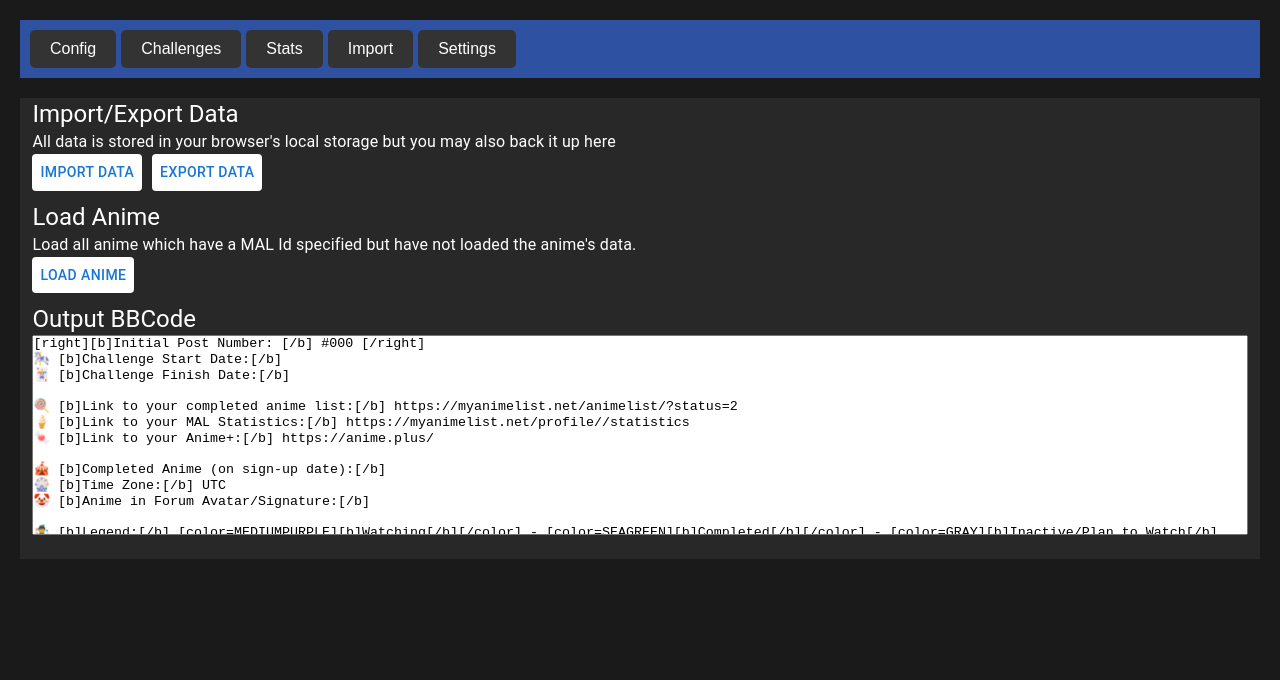
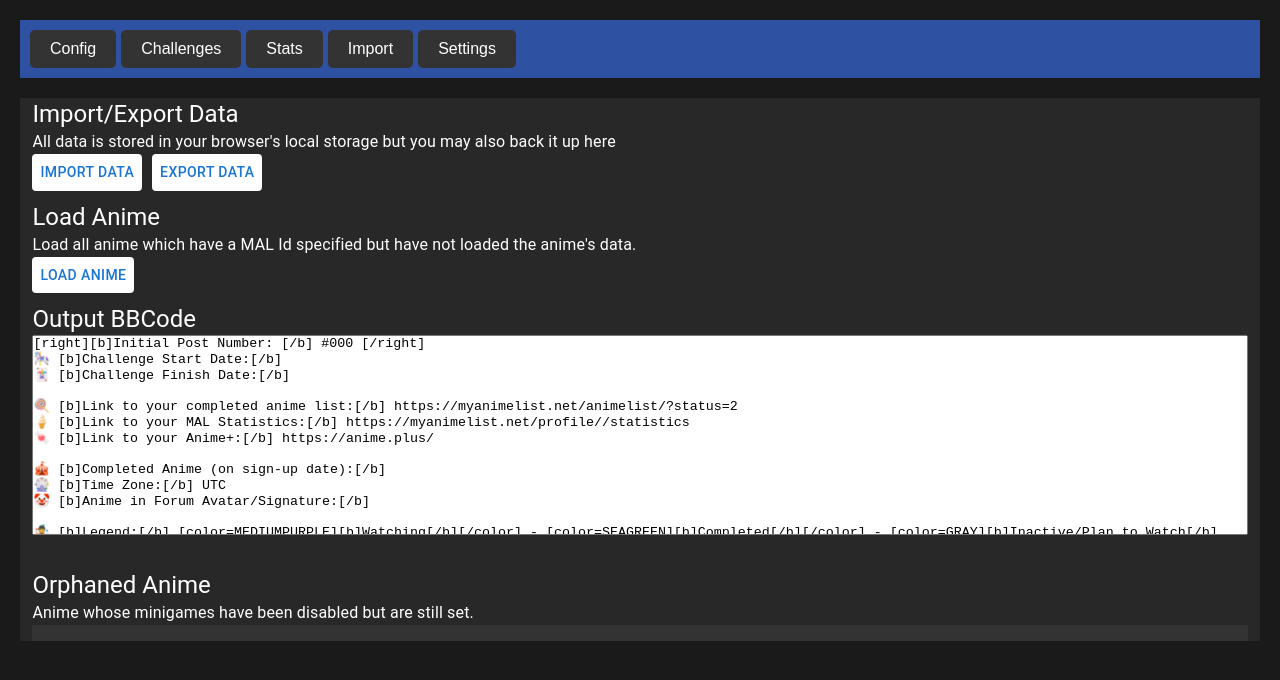
Before and after one commit to tokkumu/AWC2025, a React (Vite) app: page / in a window 1280 px wide. Both pictures are taken after a click on the element "Settings". Shown: the top 680 px of the page. Built offline with nearby package versions, Linux system fonts and the light colour scheme.

Commit message:
Add orphaned challenges section

```diff
--- a/src/pages/challenges/Minigame.tsx
+++ b/src/pages/challenges/Minigame.tsx
@@ -92,7 +92,8 @@ const Minigame = (props: MinigameProps) => {
         {props.currentMinigame}
       </Typography>
       <Typography variant="h6" color="common.white">
-        Required Challenges: {MINIGAME_DATA[props.currentMinigame].required}
+        Complete {MINIGAME_DATA[props.currentMinigame].required}/
+        {getCurrentMinigame().length} challenges
       </Typography>
       {getCurrentMinigame().map(([challengeId, c]) => (
         <Box
--- a/src/pages/challenges/data/data.ts
+++ b/src/pages/challenges/data/data.ts
@@ -164,7 +164,7 @@ export const CHALLENGE_LIST: ChallengeList = {
     description:
       '(7) Watch an anime that a 2025 AWC participant has completed for the 2025 challenge (participant must have completed anime before item is started)',
     addlInfo: [],
-    defaultExtraInfo: 'AWC ParticipantL | Item Used For: | Post Link: ',
+    defaultExtraInfo: 'AWC Participant: | Item Used For: | Post Link: ',
     minigames: ['Duck Pond'],
     validators: [],
   },
--- a/src/pages/import/ImportTable.tsx
+++ b/src/pages/import/ImportTable.tsx
@@ -94,7 +94,8 @@ const ImportTable = (props: ImportTableProps) => {
         .replace(/\W/g, '')
         .includes(textFilter.toLowerCase());
     const validDate =
-      r.my_start_date.startsWith('2025-') || (r.my_start_date === '0000-00-00' && r.my_status === 'Plan to Watch');
+      r.my_start_date.startsWith('2025-') ||
+      (r.my_start_date === '0000-00-00' && r.my_status === 'Plan to Watch');
     return (
       unusedOnlyMatch && typeMatch && statusMatch && textMatch && validDate
     );
--- a/src/pages/import/ListImport.tsx
+++ b/src/pages/import/ListImport.tsx
@@ -19,6 +19,17 @@ const ListImport = (props: ListImportProps) => {
 
   const updateList = (list: AnimeExportRawData) => {
     const animeList = convertRawExport(list.myanimelist.anime);
+
+    // Reset start/end dates to clear any incorrect values
+    props.setChallengeData((challengeData) => {
+      const newData = { ...challengeData };
+      for (const challenge in challengeData) {
+        newData[challenge].startDate = '';
+        newData[challenge].endDate = '';
+      }
+      return newData;
+    });
+
     for (const anime of animeList) {
       const animeId = anime.series_animedb_id;
 
--- a/src/pages/settings/Settings.tsx
+++ b/src/pages/settings/Settings.tsx
@@ -1,9 +1,18 @@
-import { Button, Typography } from '@mui/material';
+import {
+  Button,
+  List,
+  ListItem,
+  ListItemText,
+  Typography,
+} from '@mui/material';
 import { SettingsProps } from './types';
 import { generateBBCode } from './utils';
 import DataBackup from './DataBackup';
 import { loadAnime } from '../../utils';
 import { useState } from 'react';
+import { getEnabledMinigames } from '../challenges/data/data';
+import { ChallengeEntry } from '../challenges/types';
+import { ConfigData } from '../config/types';
 
 const Settings = (props: SettingsProps) => {
   const [loading, setLoading] = useState(false);
@@ -25,6 +34,22 @@ const Settings = (props: SettingsProps) => {
       await new Promise((resolve) => setTimeout(resolve, 2400));
     }
     setLoading(false);
+  };
+
+  const isChallengeInEnabledMinigame = (
+    challenge: ChallengeEntry,
+    minigames: ConfigData['minigames']
+  ) => {
+    const enabledMinigames = getEnabledMinigames(minigames);
+    for (const minigame of challenge.minigames) {
+      if (
+        enabledMinigames[
+          minigame as keyof ReturnType<typeof getEnabledMinigames>
+        ]
+      )
+        return true;
+    }
+    return false;
   };
 
   return (
@@ -60,6 +85,50 @@ const Settings = (props: SettingsProps) => {
         }}
         value={generateBBCode(props.challengeData, props.configData)}
       />
+
+      <Typography variant="h5" marginLeft="1%" marginTop="10px">
+        Orphaned Anime
+      </Typography>
+      <Typography variant="body1" marginLeft="1%">
+        Anime whose minigames have been disabled but are still set.
+      </Typography>
+      <List
+        sx={{
+          width: '98%',
+          marginLeft: '1%',
+          marginBottom: '20px',
+          bgcolor: '#333',
+        }}
+      >
+        {Object.values(props.challengeData)
+          .filter(
+            (challenge) =>
+              challenge.malId &&
+              !isChallengeInEnabledMinigame(
+                challenge,
+                props.configData.minigames
+              )
+          )
+          .map((c) => (
+            <ListItem key={c.id}>
+              <ListItemText
+                primary={
+                  <div>
+                    Anime:{' '}
+                    <a href={`https://myanimelist.net/anime/${c.malId}`}>
+                      {c.animeData?.title ?? 'Unknown Title'}
+                    </a>
+                  </div>
+                }
+                secondary={
+                  <div>
+                    Challenge: {c.id} - Minigames: {c.minigames.join(', ')}
+                  </div>
+                }
+              />
+            </ListItem>
+          ))}
+      </List>
     </div>
   );
 };
```
